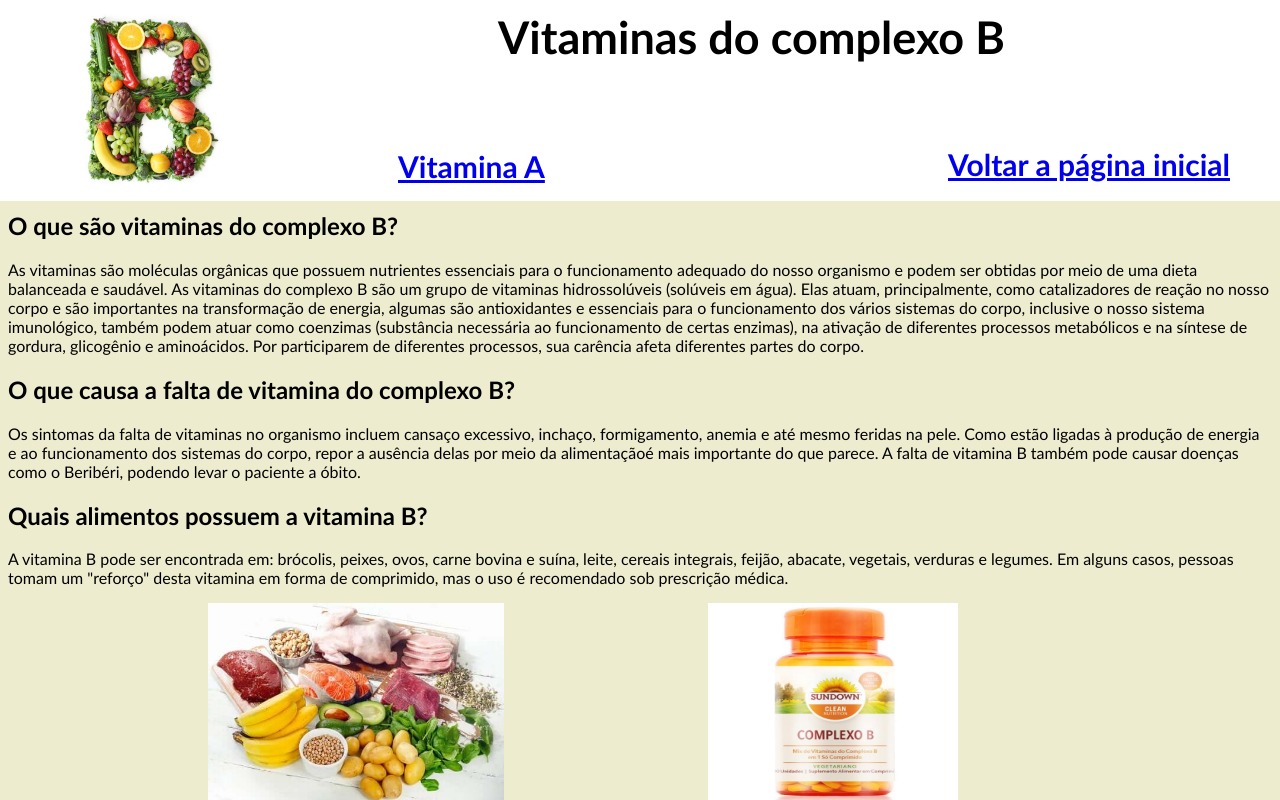
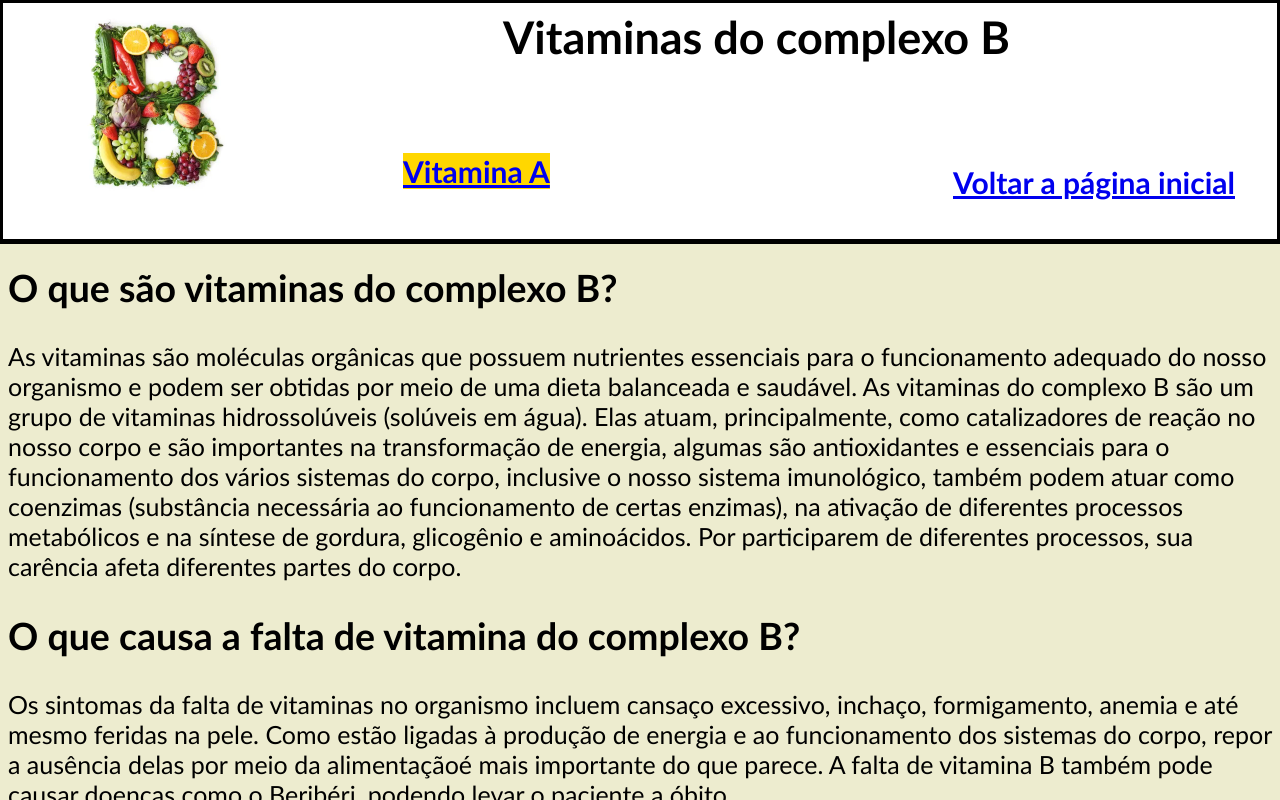
Before and after one commit to AnaDalMoro/pensamento-computacional, a plain HTML site: page index.html in a window 1280 px wide. In both pictures the pointer is over the element "Vitamina A". Shown: the top 800 px of the page. Drawn offline with Linux system fonts and the light colour scheme.

Commit message:
Add files via upload

```diff
--- a/home.css
+++ b/home.css
@@ -1,12 +1,15 @@
+body{
+	font-size: 25px;
+	font-family: candara;
+	background:#edeccf;
+
+}
+
 header{
 	background: #ffffff;
 	margin: -10px;
-	height: 200px
-}
-
-body{
-	font-family: candara;
-	background:#edeccf
+	height: 200px;
+	border: 5px solid; black;
 }
 
 .Vitaminas{
@@ -30,6 +33,10 @@ h1{
  	position: absolute;
 }
 
+.tituloa:hover{
+ 	background:gold ;
+}
+
 .titulob{
 	display: inline-block;
 	margin-left: 600px;
@@ -37,3 +44,6 @@ h1{
 	margin-top:150px;
 	position: absolute;
 }
+.titulob:hover{
+ 	background:gold ;
+}
--- a/pagina.css
+++ b/pagina.css
@@ -1,13 +1,13 @@
 body{
+	background:#edeccf;
 	font-family: candara;
-	background:#edeccf
 	font-size:25px;
 }
 
 header{
 	background: #ffffff;
 	margin: -10px;
-
+	border: 5px solid; black
 }
 
 .img{
@@ -28,7 +28,11 @@ h1{
 	position: absolute;
 	font-size: 30px;
 	margin-top: 150px;
-	margin-left: 50px
+	margin-left: 50px;
+}
+
+.titulob:hover{
+ 	background:gold ;
 }
 
 .tituloh{
@@ -38,8 +42,12 @@ h1{
 	margin-top: 150px;
 	margin-left: 600px;
 }
+.tituloh:hover{
+	background:gold;
+}
 
 .A{
 	width: 25%;
 	margin-left: 100px;
+	border: 5px solid; black;
 }
--- a/style.css
+++ b/style.css
@@ -1,11 +1,13 @@
 body{
 	font-family: candara;
-	background:#edeccf
+	background:#edeccf;
+	font-size: 25px;
 }
 
 header{
 	background:#FFFFFF;
 	margin: -10px;
+	border: 5px solid; black
 }
 
 .B{
@@ -28,6 +30,9 @@ h1{
 	font-size: 30px;
 	margin-left: 100px;
 }
+.tituloa:hover{
+ 	background:gold ;
+}
 
 .tituloh{
 	display: inline;
@@ -35,16 +40,20 @@ h1{
 	font-size: 30px;
 	margin-top: -75px;
 	margin-left:950px ;
-
+}
+.tituloh:hover{
+ 	background:gold ;
 }
 
 .alimentos{
 	margin-left: 200px;
-	height: 200px
+	height: 200px;
+	border: 5px solid; black;
 }
 
 .complexob{
 	width: 250px;
 	height: 200px;
-	margin-left: 200px
+	margin-left: 200px;
+	border: 5px solid; black;
 }
```
